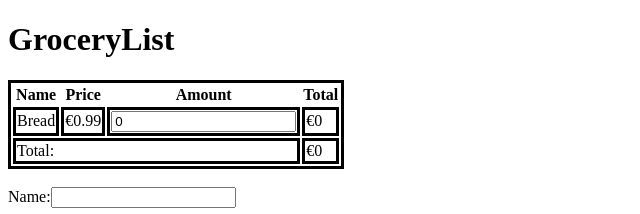
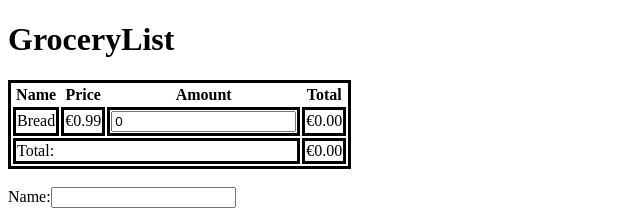
Before and after one commit to DemianVeenhoven/booschappenlijst-vue3, a Vue app: page / in a window 1280 px wide. Shown: the top 214 px of the page, without its empty margins (0-640 px from the left). Built offline with nearby package versions, Linux system fonts and the light colour scheme.

Commit message:
changed after code review

```diff
--- a/src/components/AddGrocery.vue
+++ b/src/components/AddGrocery.vue
@@ -29,7 +29,12 @@ const newGrocery = ref({
 });
 
 const action = (payload) => {
-    emit('add', JSON.parse(JSON.stringify(payload)));
+    const createdGrocery = JSON.parse(JSON.stringify(payload));
+    createdGrocery.name = createdGrocery.name.charAt(0).toUpperCase() + createdGrocery.name.slice(1);
+    createdGrocery.price = parseFloat(createdGrocery.price).toFixed(2);
+    createdGrocery.amount = 0;
+
+    emit('add', createdGrocery);
 
     newGrocery.value.name = null;
     newGrocery.value.price = null;
--- a/src/components/GroceryList.vue
+++ b/src/components/GroceryList.vue
@@ -13,10 +13,10 @@
             <td>{{grocery.name}}</td>
             <td>€{{grocery.price}}</td>
             <td>
-                <input v-model="grocery.amount" @input="calcGroceryTotal(grocery)"
+                <input v-model="grocery.amount"
                     type="number" min="0" oninput="this.value = this.value.replace(/[^0-9.]/g, '').replace(/(\..*)\./g, '$1');">
             </td>
-            <td>€{{grocery.total}}</td>
+            <td>€{{(grocery.price * grocery.amount).toFixed(2)}}</td>
         </tr>
 
         <tr>
@@ -32,30 +32,36 @@
 
 <script setup>
 import AddGrocery from "./AddGrocery.vue";
-import { ref } from "vue";
+import { computed, ref, watchEffect } from "vue";
 
 //data
-const groceries = ref([{name: "Bread", price: 0.99, amount: 0, total: 0}]);
+const groceries = ref([{name: "Bread", price: 0.99, amount: 0}]);
 
-const absoluteTotal = ref(0);
+//computed
+const groceryTotal = (grocery) => computed(() => {
+    if (grocery.amount) {
+        return parseFloat((grocery.amount * grocery.price).toFixed(2));
+    }
+
+    return 0;
+});
+
+const absoluteTotal = computed(() => {
+    const groceriesTotal = [];
+    const reducer = function(total, num) {
+        return total + num;
+    }
+
+    groceries.value.forEach(grocery => {
+        groceriesTotal.push(parseFloat((grocery.price * grocery.amount).toFixed(2)));
+    });
+
+    return (groceriesTotal.reduce(reducer)).toFixed(2);
+});
 
 //methods
 const addGrocery = (newGrocery) => {
-    newGrocery.name = newGrocery.name.charAt(0).toUpperCase() + newGrocery.name.slice(1);
-    newGrocery.price = parseFloat(newGrocery.price).toFixed(2);
-    newGrocery.amount = 0;
-    newGrocery.total = 0;
-
     groceries.value.push(newGrocery)
-}
-
-const calcGroceryTotal = (grocery) => {
-    grocery.total = parseFloat((grocery.amount * grocery.price)).toFixed(2);
-    absoluteTotal.value = 0;
-
-    groceries.value.forEach(element => {
-        absoluteTotal.value = (parseFloat(absoluteTotal.value) + parseFloat(element.total)).toFixed(2)
-    });
 }
 </script>
 
```
